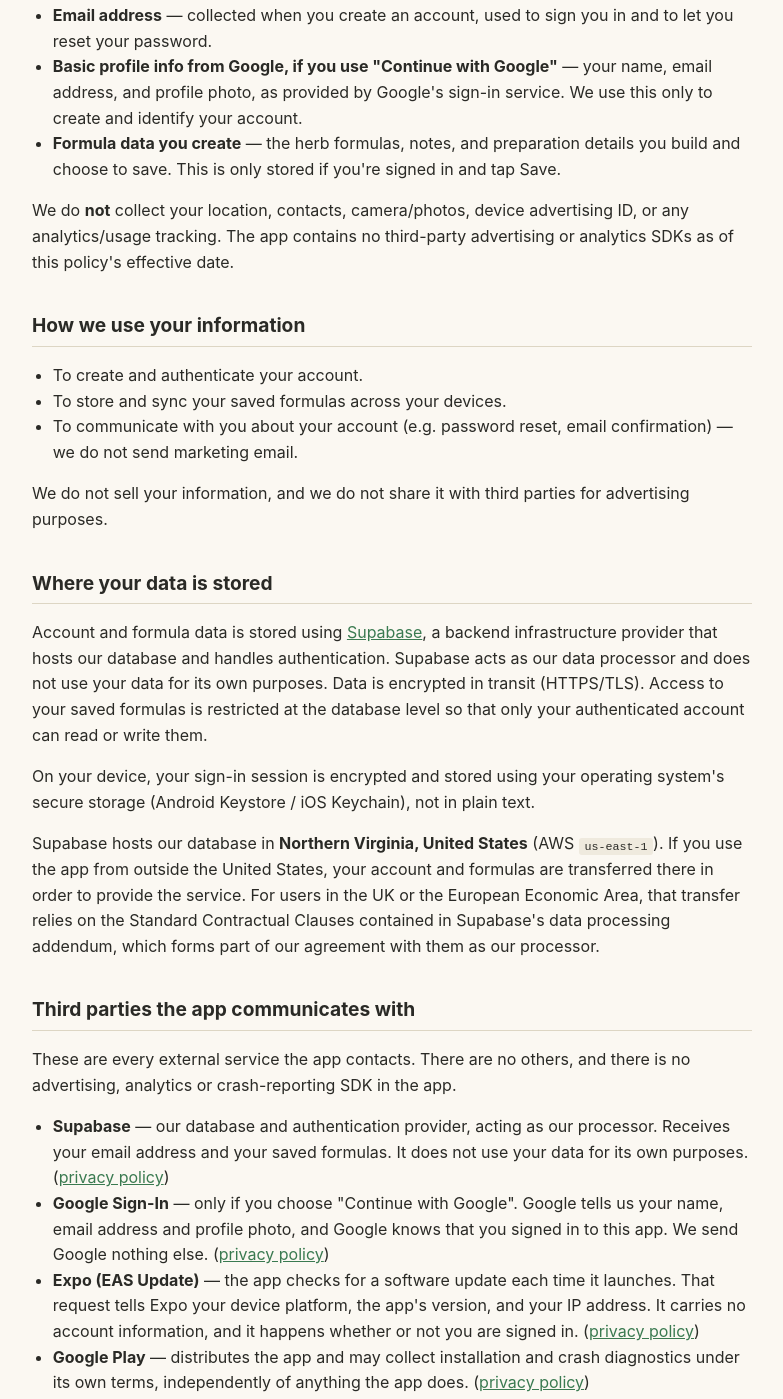
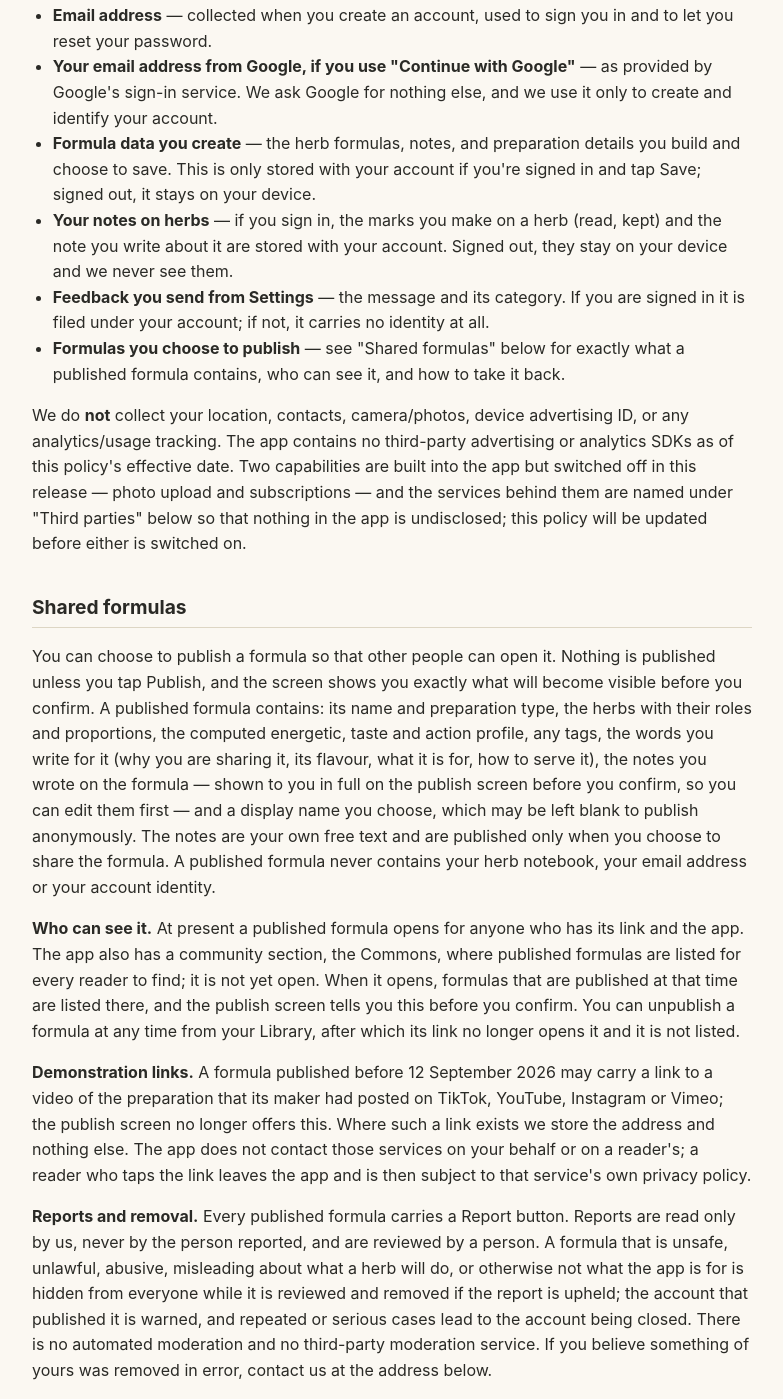
Before and after one commit to jpayne8888/herbal-companion-legal, a plain HTML site: page index.html in a window 1280 px wide. Shown: the part 344-1743 px from the top of the page, without its empty margins (248-1031 px from the left). Drawn offline with Linux system fonts and the light colour scheme.

Commit message:
Privacy policy effective 2026-09-12: Google scope, notebook, feedback, notes on shares, dark SDKs (index.html)

```diff
--- a/index.html
+++ b/index.html
@@ -26,7 +26,7 @@
 <body>
 
 <h1>Herbalist's Companion — Privacy Policy</h1>
-<p class="updated">Effective date: August 29, 2026</p>
+<p class="updated">Effective date: September 12, 2026</p>
 
 <p>
   Herbalist's Companion ("the app", "we", "us") is a herbal formula-building app.
@@ -38,14 +38,65 @@
 <p>We collect only what's needed to provide the app's core features:</p>
 <ul>
   <li><strong>Email address</strong> — collected when you create an account, used to sign you in and to let you reset your password.</li>
-  <li><strong>Basic profile info from Google, if you use "Continue with Google"</strong> — your name, email address, and profile photo, as provided by Google's sign-in service. We use this only to create and identify your account.</li>
-  <li><strong>Formula data you create</strong> — the herb formulas, notes, and preparation details you build and choose to save. This is only stored if you're signed in and tap Save.</li>
+  <li><strong>Your email address from Google, if you use "Continue with Google"</strong> — as provided by Google's sign-in service. We ask Google for nothing else, and we use it only to create and identify your account.</li>
+  <li><strong>Formula data you create</strong> — the herb formulas, notes, and preparation details you build and choose to save. This is only stored with your account if you're signed in and tap Save; signed out, it stays on your device.</li>
+  <li><strong>Your notes on herbs</strong> — if you sign in, the marks you make on a herb (read, kept) and the note you write about it are stored with your account. Signed out, they stay on your device and we never see them.</li>
+  <li><strong>Feedback you send from Settings</strong> — the message and its category. If you are signed in it is filed under your account; if not, it carries no identity at all.</li>
+  <li><strong>Formulas you choose to publish</strong> — see "Shared formulas" below for exactly what a published formula contains, who can see it, and how to take it back.</li>
 </ul>
 <p>
   We do <strong>not</strong> collect your location, contacts, camera/photos,
   device advertising ID, or any analytics/usage tracking. The app contains
   no third-party advertising or analytics SDKs as of this policy's effective
-  date.
+  date. Two capabilities are built into the app but switched off in this
+  release — photo upload and subscriptions — and the services behind them
+  are named under "Third parties" below so that nothing in the app is
+  undisclosed; this policy will be updated before either is switched on.
+</p>
+
+<h2>Shared formulas</h2>
+<p>
+  You can choose to publish a formula so that other people can open it.
+  Nothing is published unless you tap Publish, and the screen shows you
+  exactly what will become visible before you confirm. A published formula
+  contains: its name and preparation type, the herbs with their roles and
+  proportions, the computed energetic, taste and action profile, any tags,
+  the words you write for it (why you are sharing it, its flavour, what it
+  is for, how to serve it), the notes you wrote on the formula — shown to you
+  in full on the publish screen before you confirm, so you can edit them
+  first — and a display name you choose, which may be left blank to publish
+  anonymously. The notes are your own free text and are published only when
+  you choose to share the formula. A published formula never contains your
+  herb notebook, your email address or your account identity.
+</p>
+<p>
+  <strong>Who can see it.</strong> At present a published formula opens for
+  anyone who has its link and the app. The app also has a community
+  section, the Commons, where published formulas are listed for every reader
+  to find; it is not yet open. When it opens, formulas that are published at
+  that time are listed there, and the publish screen tells you this before
+  you confirm. You can unpublish a formula at any time from your Library,
+  after which its link no longer opens it and it is not listed.
+</p>
+<p>
+  <strong>Demonstration links.</strong> A formula published before
+  12 September 2026 may carry a link to a video of the preparation that its
+  maker had posted on TikTok, YouTube, Instagram or Vimeo; the publish screen
+  no longer offers this. Where such a link exists we store the address and
+  nothing else. The app does not contact those services on your behalf or on
+  a reader's; a reader who taps the link leaves the app and is then subject
+  to that service's own privacy policy.
+</p>
+<p>
+  <strong>Reports and removal.</strong> Every published formula carries a
+  Report button. Reports are read only by us, never by the person reported,
+  and are reviewed by a person. A formula that is unsafe, unlawful, abusive,
+  misleading about what a herb will do, or otherwise not what the app is for
+  is hidden from everyone while it is reviewed and removed if the report is
+  upheld; the account that published it is warned, and repeated or serious
+  cases lead to the account being closed. There is no automated moderation
+  and no third-party moderation service. If you believe something of yours
+  was removed in error, contact us at the address below.
 </p>
 
 <h2>How we use your information</h2>
@@ -95,9 +146,27 @@
   </li>
   <li>
     <strong>Google Sign-In</strong> — only if you choose "Continue with
-    Google". Google tells us your name, email address and profile photo, and
-    Google knows that you signed in to this app. We send Google nothing else.
+    Google". Google tells us your email address, and Google knows that you
+    signed in to this app. We ask Google for nothing else and send it nothing
+    else.
     (<a href="https://policies.google.com/privacy" target="_blank" rel="noopener">privacy policy</a>)
+  </li>
+  <li>
+    <strong>Google ML Kit face detection</strong> — built in, switched off in
+    this release. When photo upload is enabled, it runs on your device to
+    check a photo you attach for a human face and refuse it if one is found;
+    the photo itself never leaves your device for that check. Google states
+    that the library may report usage metrics to Google when it runs. It does
+    not run while photo upload is off.
+    (<a href="https://developers.google.com/ml-kit/terms" target="_blank" rel="noopener">terms</a>)
+  </li>
+  <li>
+    <strong>RevenueCat</strong> — built in, switched off in this release.
+    When subscriptions are offered, it handles the purchase through Google
+    Play and receives an app-generated identifier for your account and your
+    purchase state; it never receives your email address. It is not contacted
+    while subscriptions are off.
+    (<a href="https://www.revenuecat.com/privacy" target="_blank" rel="noopener">privacy policy</a>)
   </li>
   <li>
     <strong>Expo (EAS Update)</strong> — the app checks for a software update
```
